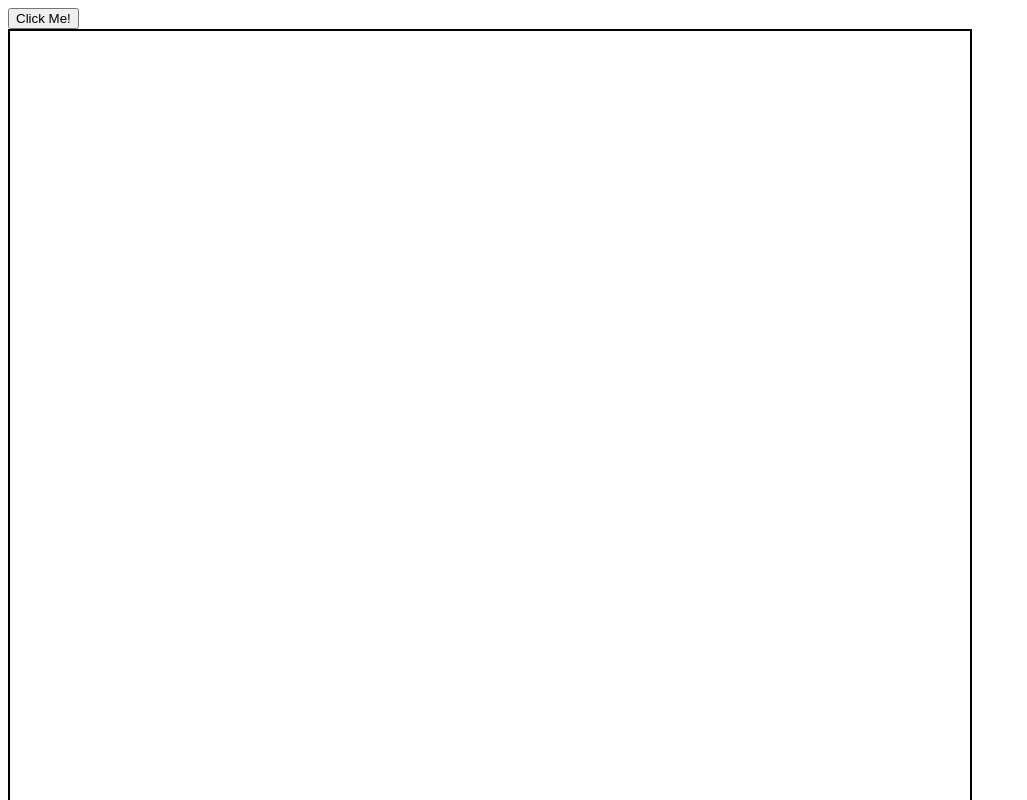
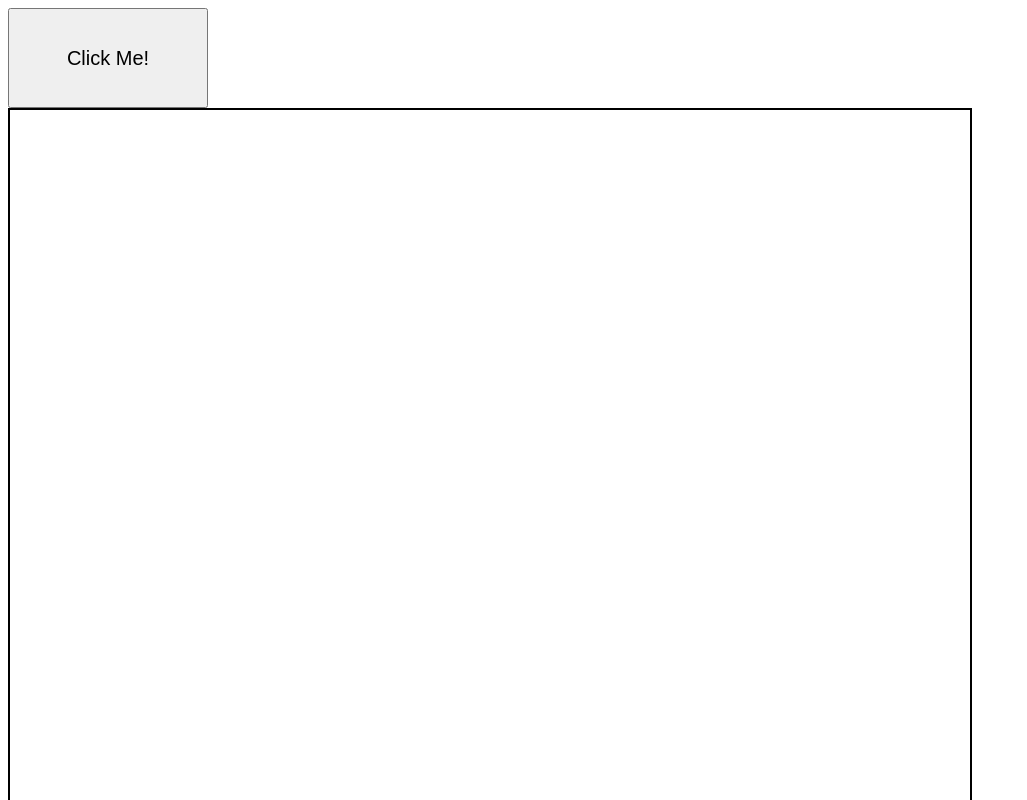
Before and after one commit to DecrepitSloth/Etch-A-Sketch, a plain HTML site: page index.html in a window 1280 px wide. Shown: the top 800 px of the page, without its empty margins (0-1027 px from the left). Drawn offline with Linux system fonts and the light colour scheme.

Commit message:
add button and parameters for easier testing

```diff
--- a/style.css
+++ b/style.css
@@ -10,3 +10,9 @@
     border: 1px solid black;
     flex-grow: 1;
 }
+
+button {
+    width: 200px;
+    height: 100px;
+    font-size: 20px;
+}
```
